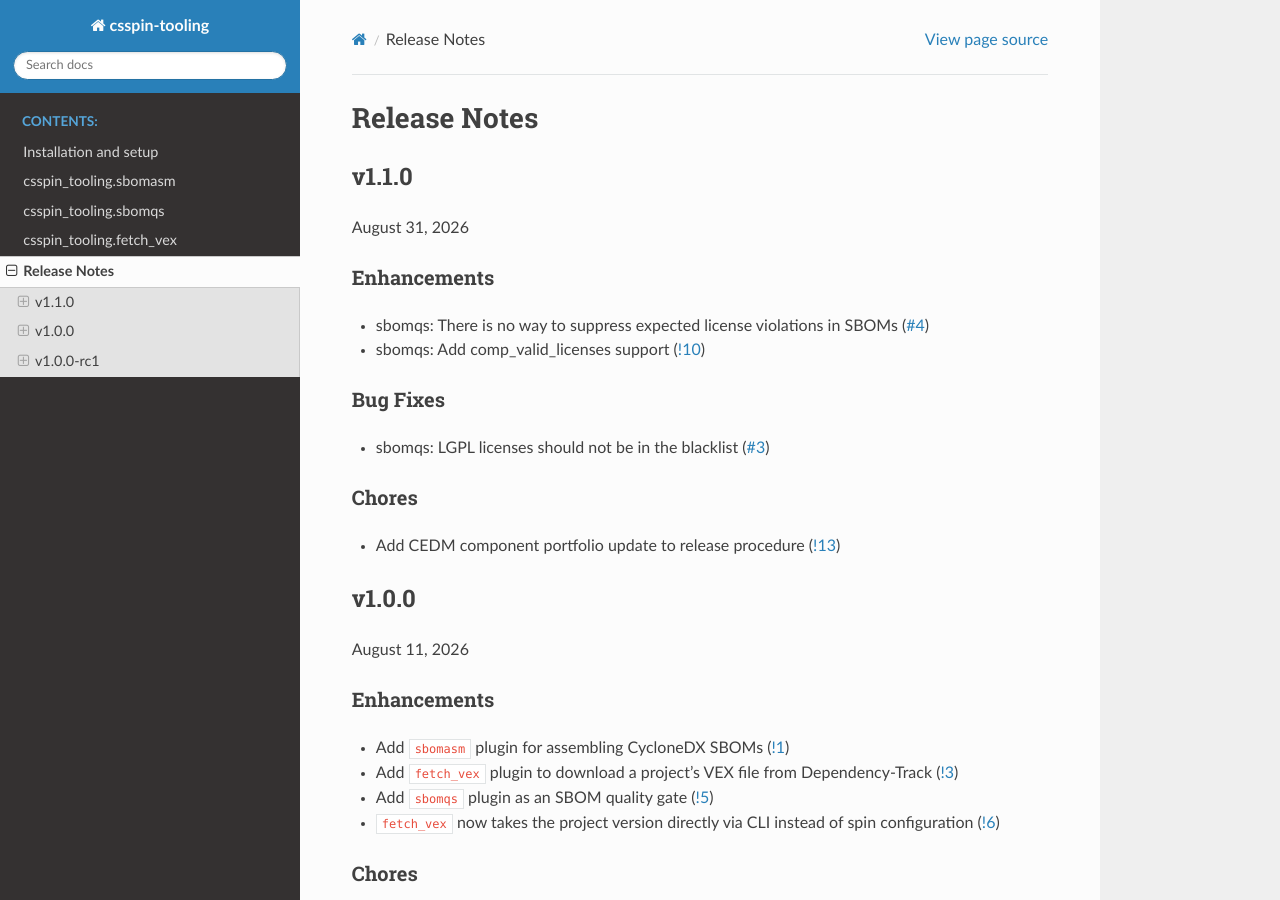
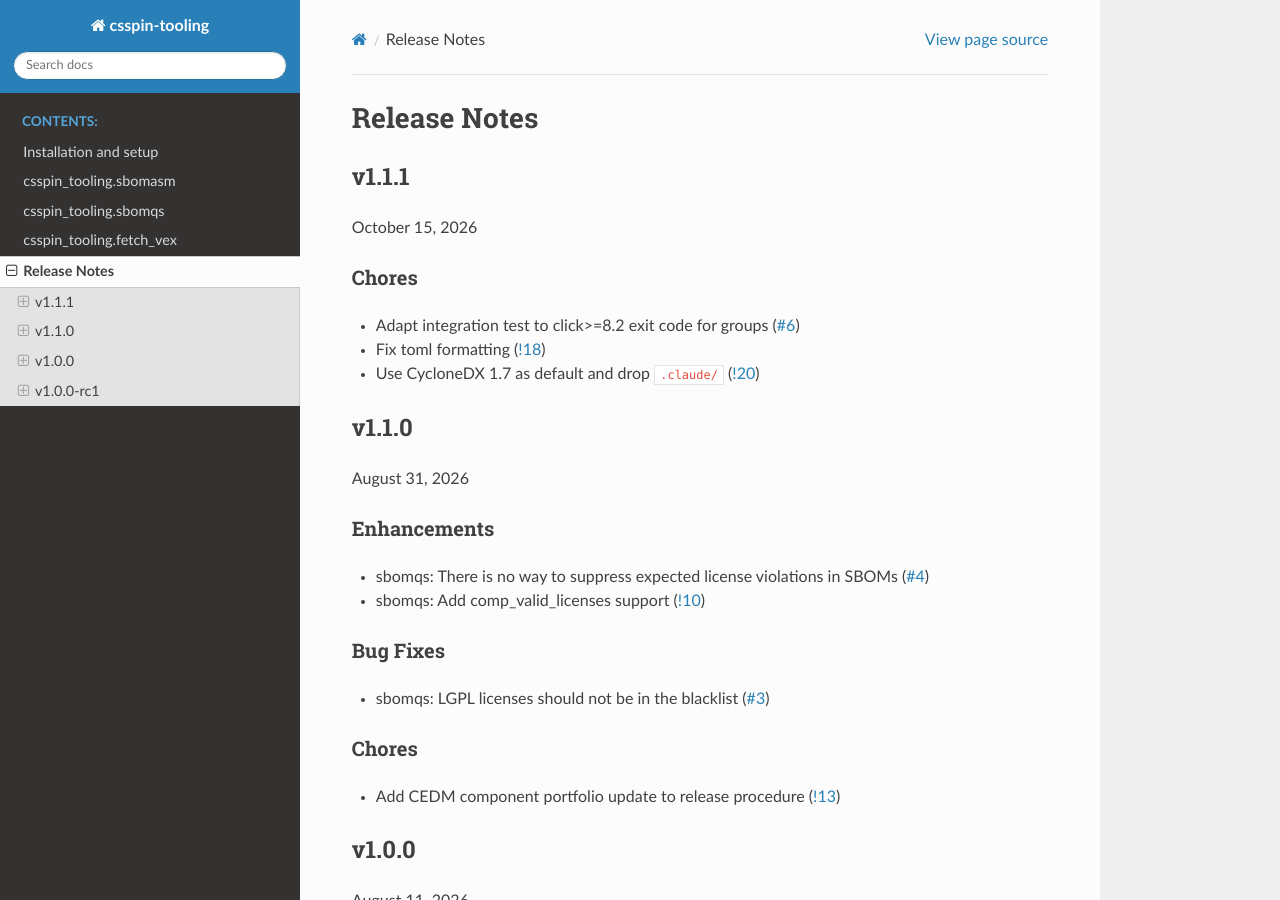
Before and after one commit to cslab/csspin-tooling, a Sphinx documentation site: the page built from doc/relnotes.rst, in a window 1280 px wide and 900 px high. Built offline with Sphinx 7.4.7 and the Read the Docs theme 3.1.0, drawn with Linux system fonts in a browser that asks for light colours.

```diff
--- a/doc/relnotes.rst
+++ b/doc/relnotes.rst
@@ -40,6 +40,21 @@
 =============
 Release Notes
 =============
+
+v1.1.1
+======
+
+October 15, 2026
+
+Chores
+------
+
+- Adapt integration test to click>=8.2 exit code for groups
+  (`#6 <https://code.contact.de/pod/components/csspin-tooling/-/work_items/6>`_)
+- Fix toml formatting
+  (`!18 <https://code.contact.de/pod/components/csspin-tooling/-/merge_requests/18>`_)
+- Use CycloneDX 1.7 as default and drop ``.claude/``
+  (`!20 <https://code.contact.de/pod/components/csspin-tooling/-/merge_requests/20>`_)
 
 v1.1.0
 ======
```
